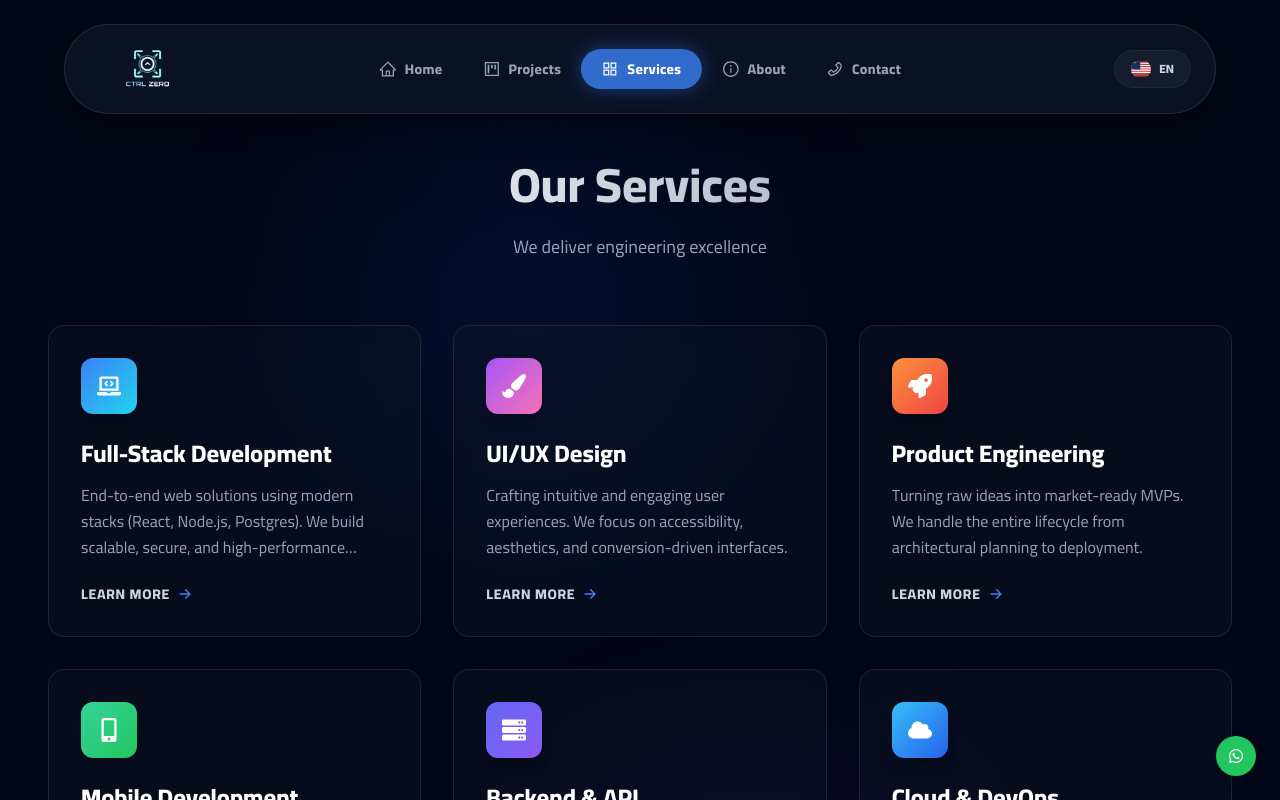
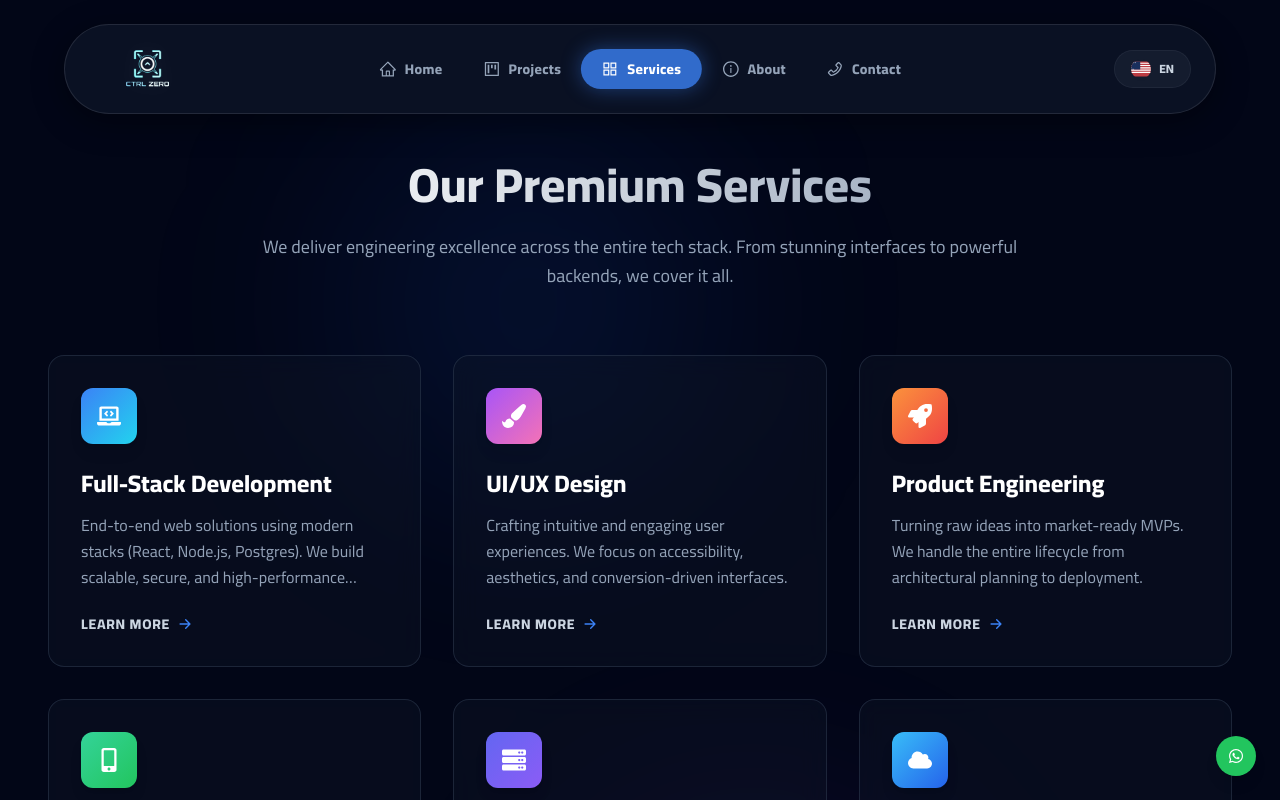
Before and after one commit to 8bbxc/ctrl-zero-project, a React (Vite) app in the folder client/: page /services in a window 1280 px wide. Shown: the top 800 px of the page. Built offline with nearby package versions, Linux system fonts and the light colour scheme.

Commit message:
Fix: Contact form loading state stuck + Add missing Arabic translations to all pages

```diff
--- a/client/src/i18n.js
+++ b/client/src/i18n.js
@@ -26,11 +26,14 @@ const resources = {
       home: {
         techTitle: 'Powered by Modern Tech',
         offerTitle: 'Our Expertise',
-        offerSubtitle: 'Comprehensive solutions for the modern web.'
+        offerSubtitle: 'Comprehensive solutions for the modern web.',
+        weCan: 'We Can'
       },
       services: {
         pageTitle: 'Services',
         subTitle: 'We deliver engineering excellence across the entire tech stack.',
+        ourServices: 'Our Premium Services',
+        ourServicesDesc: 'We deliver engineering excellence across the entire tech stack. From stunning interfaces to powerful backends, we cover it all.',
         fullstack: {
           title: 'Full-Stack Engineering',
           desc: 'From database architecture to responsive frontends. We build robust, scalable applications using the MERN stack and Next.js.'
@@ -145,11 +148,14 @@ const resources = {
       home: {
         techTitle: 'مدعوم بأحدث التقنيات',
         offerTitle: 'مجالات خبرتنا',
-        offerSubtitle: 'حلول شاملة للويب الحديث.'
+        offerSubtitle: 'حلول شاملة للويب الحديث.',
+        weCan: 'نستطيع'
       },
       services: {
         pageTitle: 'خدماتنا',
         subTitle: 'نقدم التميز الهندسي عبر كافة التقنيات الحديثة.',
+        ourServices: 'خدماتنا المميزة',
+        ourServicesDesc: 'نقدم التميز الهندسي عبر كافة التقنيات الحديثة. من الواجهات الجميلة إلى الأنظمة الخلفية القوية، نغطي كل شيء.',
         fullstack: {
           title: 'تطوير شامل (Full-Stack)',
           desc: 'من هيكلة قواعد البيانات إلى واجهات المستخدم التفاعلية. نبني تطبيقات قوية وقابلة للتوسع باستخدام MERN و Next.js.'
--- a/client/src/pages/Contact.jsx
+++ b/client/src/pages/Contact.jsx
@@ -33,10 +33,12 @@ export default function Contact() {
         setTimeout(() => setStatus('idle'), 5000)
       } else {
         setStatus('error')
+        setTimeout(() => setStatus('idle'), 5000)
       }
     } catch (err) {
       console.error('Contact submit failed:', err)
       setStatus('error')
+      setTimeout(() => setStatus('idle'), 5000)
     }
   }
 
--- a/client/src/pages/Home.jsx
+++ b/client/src/pages/Home.jsx
@@ -78,7 +78,7 @@ export default function Home() {
 
             {/* Typewriter (FIXED: Now uses translation key 'hero.intro') */}
             <div className="text-xl md:text-3xl text-slate-400 font-light mb-8 h-10 flex items-center justify-center gap-2">
-               <span>{t('We Can')}</span>
+               <span>{t('home.weCan') || 'We Can'}</span>
                <span className="text-accent font-semibold border-b-2 border-accent/50 pb-1">
                  <Typewriter texts={phrases} speed={50} pause={2500} deleteSpeed={30} />
                </span>
--- a/client/src/pages/Services.jsx
+++ b/client/src/pages/Services.jsx
@@ -90,10 +90,10 @@ export default function Services() {
         {/* Header Section */}
         <div className="text-center mb-16 max-w-3xl mx-auto">
           <h1 className="text-4xl md:text-5xl font-bold mb-6 bg-gradient-to-r from-white to-slate-400 bg-clip-text text-transparent">
-            {t('Our Services') || 'Our Premium Services'}
+            {t('services.ourServices') || 'Our Premium Services'}
           </h1>
           <p className="text-lg text-slate-400 leading-relaxed">
-            {t('We deliver engineering excellence') || 'We deliver engineering excellence across the entire tech stack. From stunning interfaces to powerful backends, we cover it all.'}
+            {t('services.ourServicesDesc') || 'We deliver engineering excellence across the entire tech stack. From stunning interfaces to powerful backends, we cover it all.'}
           </p>
         </div>
 
```
